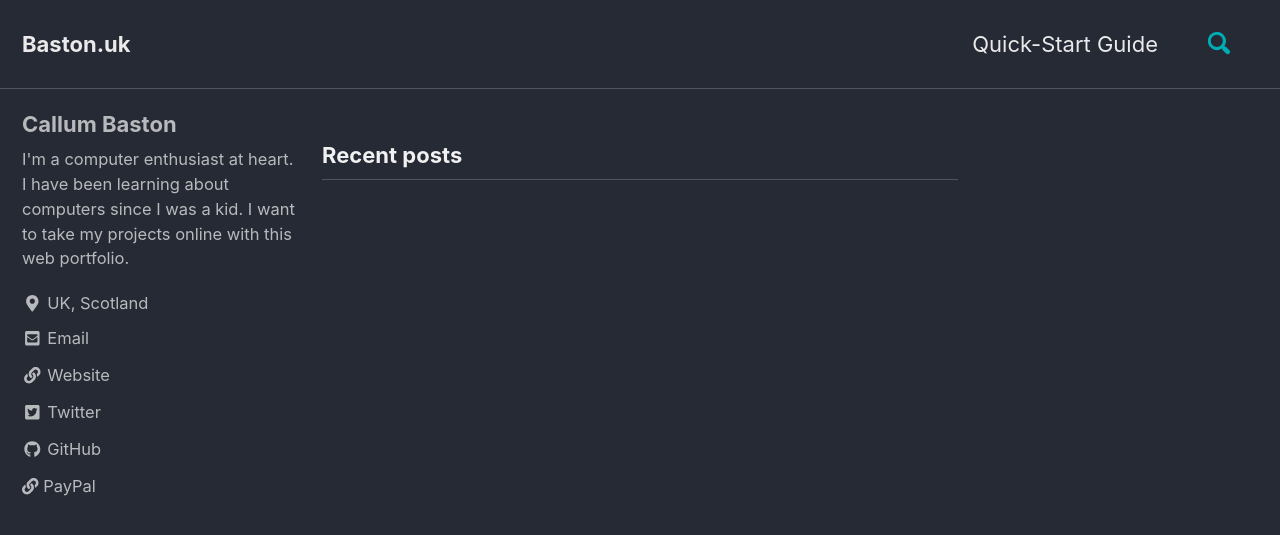
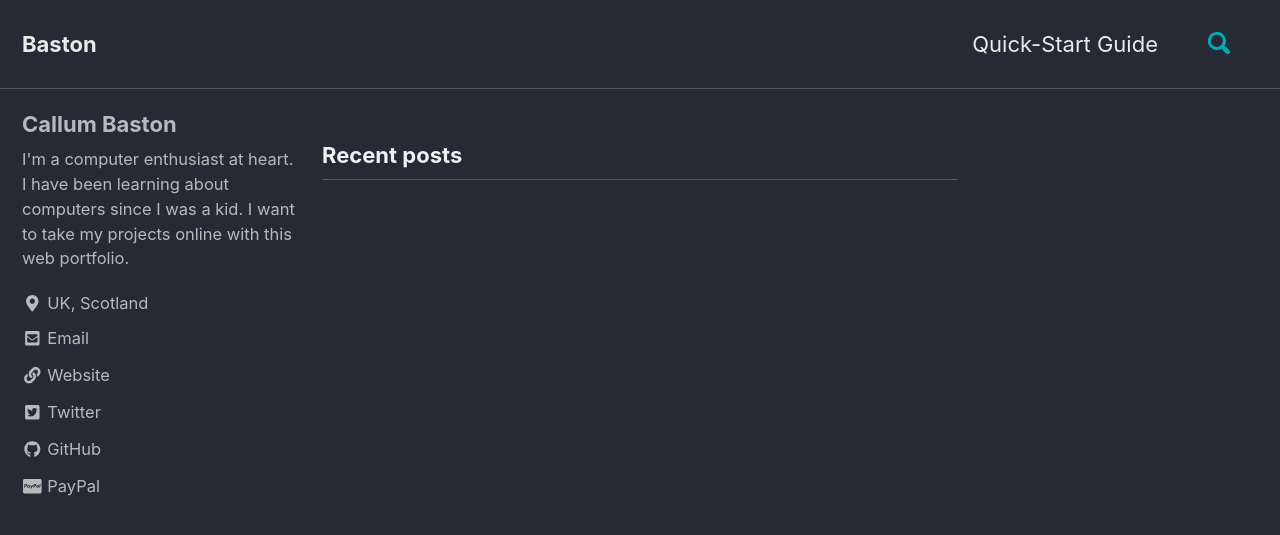
Before and after one commit to CallumBaston/CallumBaston.github.io, a Jekyll site: the page built from index.html, in a window 1280 px wide and 900 px high. Shown: the top 535 px of the window. Built offline with Jekyll 4.4.1, drawn with Linux system fonts in a browser that asks for light colours; cached includes are drawn as plain includes; nearby versions of some CDN libraries; the list of posts is cut into pages by our own code; comment, search, counter and statistics services are not loaded.

Commit message:
Added favicon and chaned web name

```diff
--- a/_config.yml
+++ b/_config.yml
@@ -2,7 +2,7 @@
 
 # Site Settings
 locale                   : "en-GB"
-title                    : "Baston.uk"
+title                    : "Baston"
 title_separator          : "|"
 name                     : "Callum Baston"
 description              : "This Is My Web Portfolio"
@@ -103,7 +103,7 @@
       icon: "fab fa-fw fa-github"
       url: "https://github.com/CallumBaston"
     - label: "PayPal"
-      icon: ""
+      icon: "fab fa-fw fa-cc-paypal"
       url: "https://www.paypal.me/yellowspace"
 # Site Footer
 footer:
--- a/_layouts/default.html
+++ b/_layouts/default.html
@@ -2,12 +2,8 @@
 ---
 
 <!doctype html>
-<!--
-  Minimal Mistakes Jekyll Theme 4.14.1 by Michael Rose
-  Copyright 2013-2018 Michael Rose - mademistakes.com | @mmistakes
-  Free for personal and commercial use under the MIT license
-  https://github.com/mmistakes/minimal-mistakes/blob/master/LICENSE
--->
+
+<link rel="shortcut icon" type="image/x-icon" href="assets/img/favicon.png">
 <html lang="{{ site.locale | slice: 0,2 | default: "en" }}" class="no-js">
   <head>
     {% include head.html %}
```
Also changed, not shown: assets/Img/favicon.png (added).
